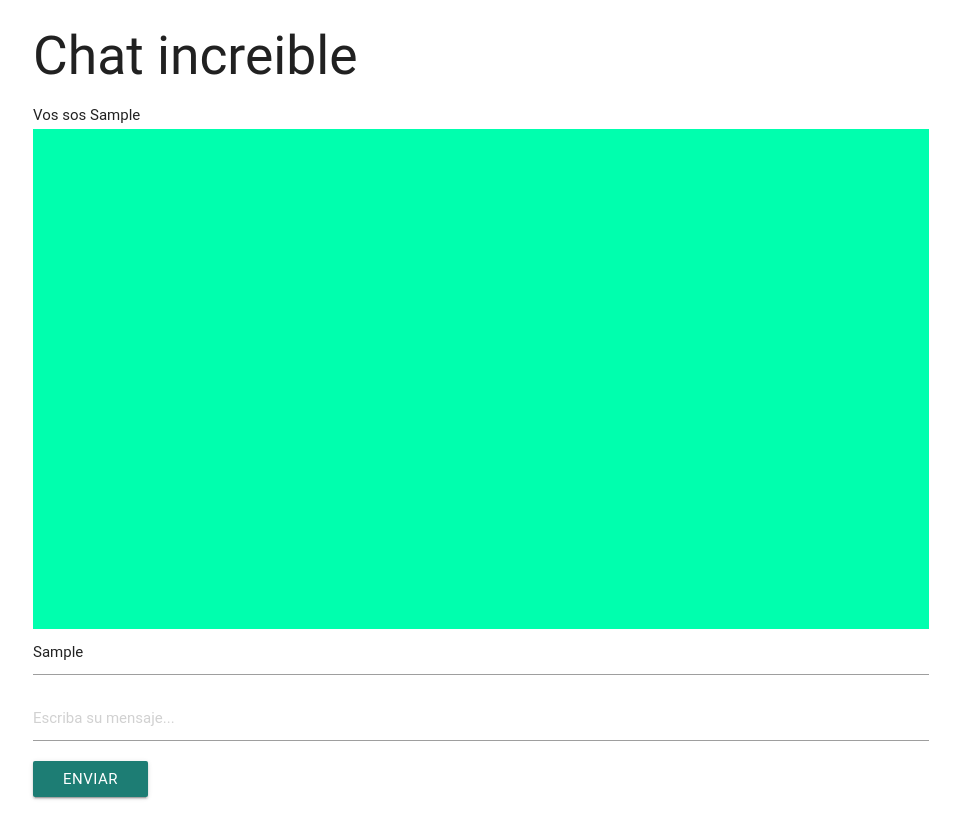
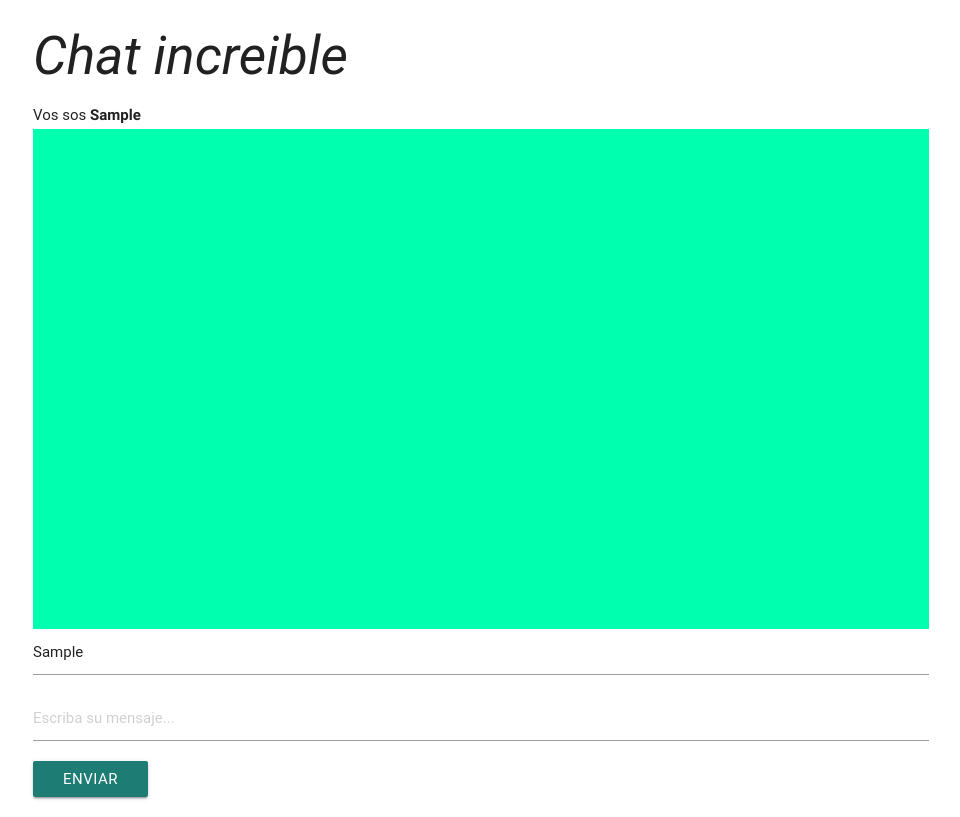
Before and after one commit to FRMDP/utn-chat, a website: page index.html in a window 1280 px wide. Both pictures are taken after typing "Sample", "Sample" into the empty fields and a click on the button "ENVIAR". Shown: the whole page, without its empty margins (159-1119 px from the left). Drawn offline with nearby package versions, Linux system fonts and the light colour scheme; files that its build step writes are made by us from their sources; no server answers; a web font is replaced by a local one.

Commit message:
ahi esta compa

```diff
--- a/index.html
+++ b/index.html
@@ -10,7 +10,7 @@
 <body>
     <div class="container">
         <div>
-            <h2>Chat increible</h2>
+            <h2><i>Chat increible</i></h2>
             <h6 id="showUser"></h6>
             <div class="chatbox">
                 <ul id="messages"></ul>
@@ -35,14 +35,12 @@
         function sendMessage(event) {
             event.preventDefault();
             const payload = {
-              userNameP : userName.value,
-              newMessageP : newMessage.value
+              username : userName.value,
+              msj : newMessage.value
             }
             socket.emit('chat.message', payload);
             newMessage.value = '';
-            showUser.innerHTML = 'Vos sos ' + userName.value;
-            //let userPorqueria = document.createElement("label");
-            //userPorqueria.innerHTML = userName.value;
+            showUser.innerHTML = 'Vos sos <b>' + userName.value +'</b>';
         }
 
         function receiveMessage(msg) {
```
Also changed, not shown: index.js (+2 -6 lines).
